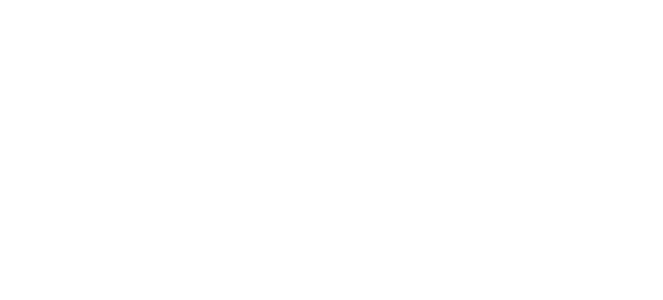
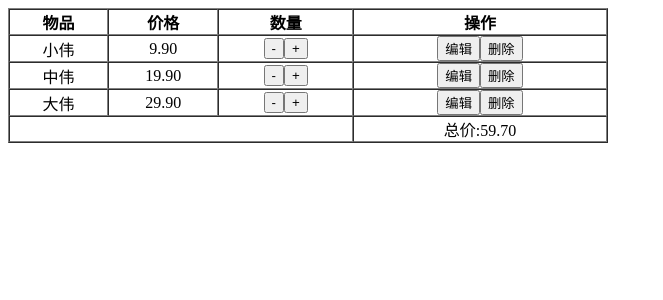
Before and after one commit to XavierElco/JS-Learn, a React (Vite) app in the folder react/react-basic/react-demo/: page / in a window 1280 px wide. Shown: the top 300 px of the page, without its empty margins (0-663 px from the left). Built offline with nearby package versions, Linux system fonts and the light colour scheme.

Commit message:
use reducer

```diff
--- a/react/react-basic/react-demo/src/App.tsx
+++ b/react/react-basic/react-demo/src/App.tsx
@@ -1,8 +1,107 @@
+import { useReducer } from 'react'
+
+const initData = [
+  { name: '小伟', price: 9.9, count: 1, id: 1, isEdit: false },
+  { name: '中伟', price: 19.9, count: 1, id: 2, isEdit: false },
+  { name: '大伟', price: 29.9, count: 1, id: 3, isEdit: false }
+  ]
+
+  type List = typeof initData
+
+  interface Action {
+    type: "ADD" | "SUB" | 'DELETE' | 'EDIT' | 'UPDATE_NAME',
+    id: number,
+    newName?: string
+  }
+
+
+  function reducer(state: List, action: Action) {
+  switch (action.type) {
+    case 'ADD':
+      return state.map(item =>
+        item.id === action.id
+          ? { ...item, count: item.count + 1 }
+          : item
+      );
+    case 'SUB':
+      return state.map(item =>
+        item.id === action.id
+          ? { ...item, count: item.count - 1 }
+          : item
+      );
+    case 'DELETE':
+      return state.filter(item => item.id !== action.id);
+    case 'EDIT':
+      return state.map(item =>
+        item.id === action.id
+          ? { ...item, isEdit: !item.isEdit }
+          : item
+      );
+    case 'UPDATE_NAME':
+      return state.map(item =>
+        item.id === action.id
+          ? { ...item, name: action.newName! }
+          : item
+      );
+    default:
+      throw new Error();
+  }
+}
+
 function App() {
-  // useStates
+
+
+
+  const [data, dispatch] = useReducer(reducer,  initData)
+
   return (
     <>
-
+      <table cellPadding={0} cellSpacing={0} width={600} border={1}>
+        <thead>
+          <tr>
+            <th>物品</th>
+            <th>价格</th>
+            <th>数量</th>
+            <th>操作</th>
+          </tr>
+        </thead>
+        <tbody>
+          {
+            data.map((item) => {
+              return (
+                <tr key={item.id}>
+                  <td align='center'>
+                    {item.isEdit ?
+                      <input
+                        onBlur={e => dispatch({type: 'EDIT', id: item.id})}
+                        onChange={e => dispatch({type: "UPDATE_NAME", id: item.id, newName: e.target.value})}
+                        value={item.name}
+                      />
+                      :
+                      <span>{item.name}</span>
+                    }
+                  </td>
+                  <td align='center'>{(item.price * item.count).toFixed(2)}</td>
+                  <td align='center'>
+                    <button onClick={() => dispatch({ type: "SUB", id: item.id,})}>-</button>
+                    <button onClick={() => dispatch({ type: "ADD", id: item.id})}>+</button>
+                  </td>
+                  <td align='center'>
+                    <button onClick={() => dispatch({ type: "EDIT", id: item.id,})}>编辑</button>
+                    <button onClick={() => dispatch({ type: "DELETE", id: item.id})}>删除</button>
+                  </td>
+                </tr>
+              )
+            })
+          }
+        </tbody>
+        <tfoot>
+          <tr>
+            <td colSpan={3}></td>
+            <td align='center'>总价:{(data.reduce((prev, next) => prev + next.price * next.count, 0)).toFixed(2)}</td>
+          </tr>
+        </tfoot>
+      </table>
     </>
   )
 }
```
